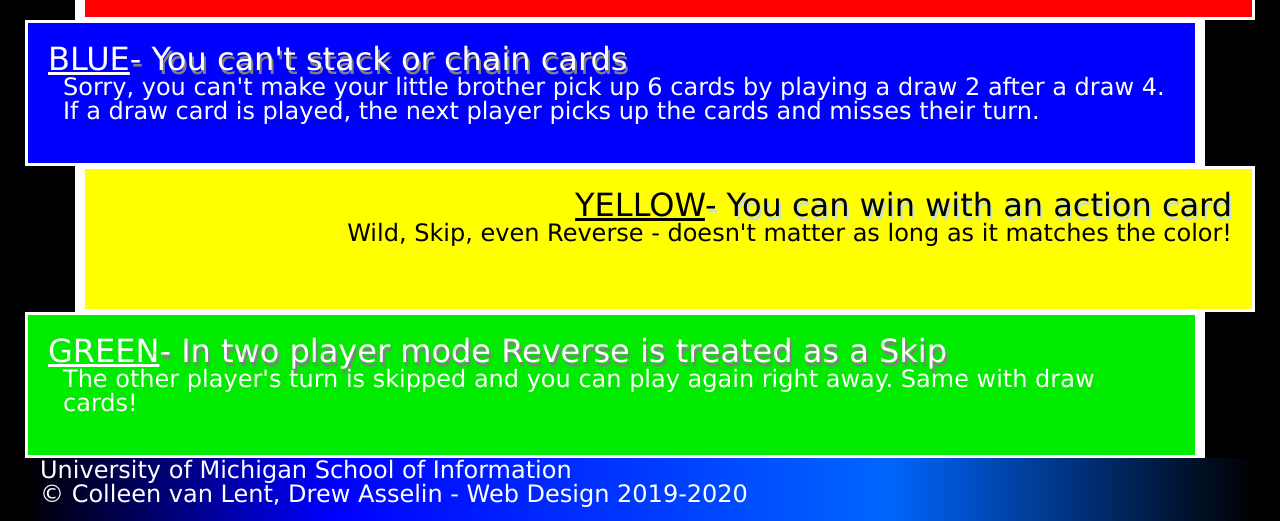
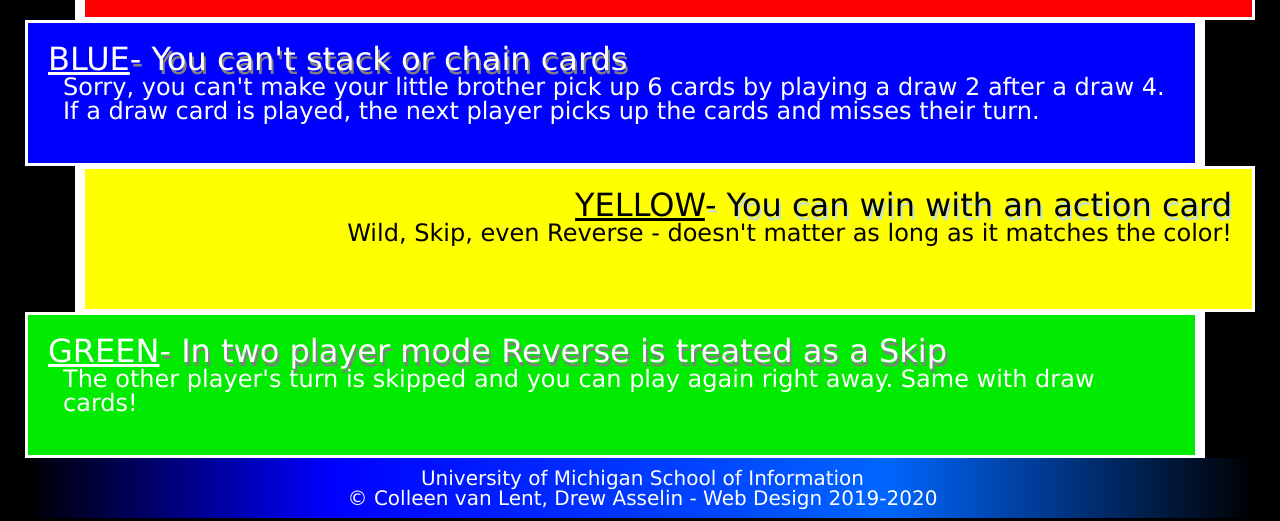
Before and after one commit to abirahmed7272/homework2-2022, a plain HTML site: page index.html in a window 1280 px wide. Shown: the part 719-1240 px from the top of the page. Drawn offline with Linux system fonts and the light colour scheme.

Commit message:
styling paragraphs in footer

```diff
--- a/css/style.css
+++ b/css/style.css
@@ -93,3 +93,11 @@ footer {
 	background: rgb(0,0,0);
 	background: linear-gradient(90deg, rgba(0,0,0,1) 0%, rgba(0,0,255,1) 25%, rgba(0,102,255,1) 70%, rgba(0,0,0,1) 100%);
 }
+
+footer p {
+	font-size: 20px;
+	text-align: center;
+	padding-top: 10px;
+	padding-right: 10px;
+	padding-bottom: 10px;
+}
```
